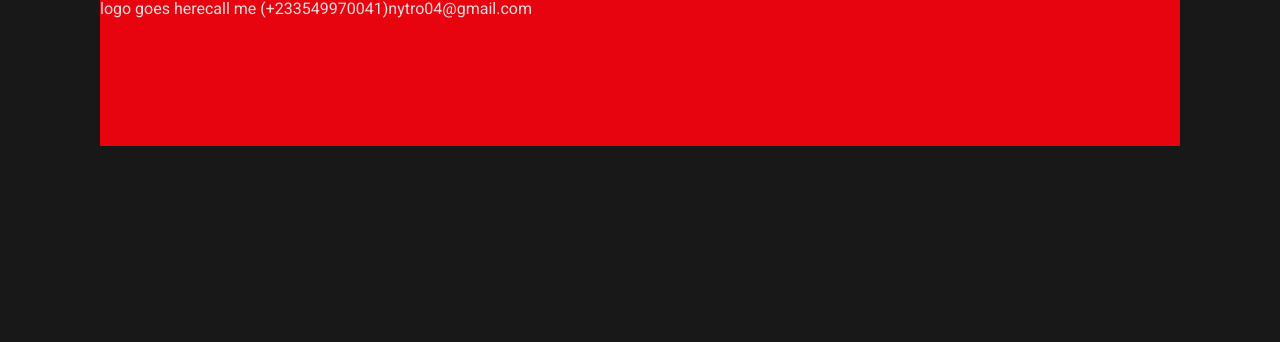
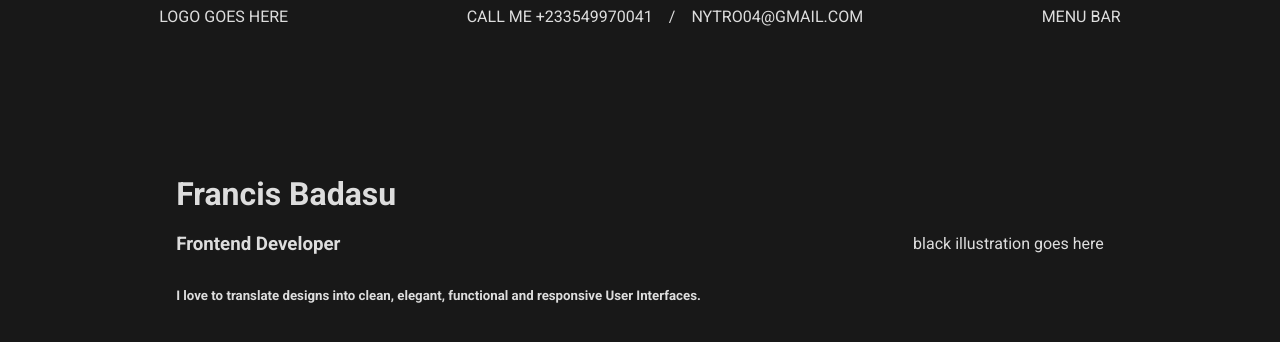
Before and after one commit to nytro04/portfolio-2020, a React (Create React App) app: page / in a window 1280 px wide. Shown: the top 342 px of the page. Built offline with nearby package versions, Linux system fonts and the light colour scheme.

Commit message:
add header initial set up

```diff
--- a/src/assets/css/_base.scss
+++ b/src/assets/css/_base.scss
@@ -29,5 +29,5 @@ body {
   margin-left: auto;
   margin-right: auto;
 
-  padding: 0 1.875rem;
+  // padding: 0 1.875rem;
 }
--- a/src/components/homepage/Header.js
+++ b/src/components/homepage/Header.js
@@ -5,6 +5,17 @@ const Header = () => {
   return (
     <div>
       <Navbar />
+      <div className="flex mt6 justify-around items-center">
+        <div>
+          <h1 className="">Francis Badasu</h1>
+          <h3>Frontend Developer</h3>
+          <h5 className="mv4">
+            I love to translate designs into clean, elegant, functional and
+            responsive User Interfaces.
+          </h5>
+        </div>
+        <div>black illustration goes here</div>
+      </div>
     </div>
   );
 };
--- a/src/components/layout/Navbar.js
+++ b/src/components/layout/Navbar.js
@@ -2,14 +2,15 @@ import React from "react";
 
 const Navbar = () => {
   return (
-    <nav className="flex bg-dark-red">
+    <nav className="flex justify-around mt2 ttu">
       <span>logo goes here</span>
 
       <ul className="flex list">
-        <li className="mb6">call me (+233549970041)</li>
-        {/* <li>/</li> */}
+        <li className="">call me +233549970041</li>
+        <li className="mh3">/</li>
         <li>nytro04@gmail.com</li>
       </ul>
+      <span>menu bar</span>
     </nav>
   );
 };
```
